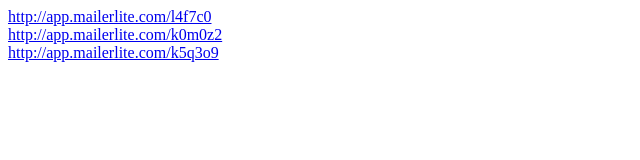
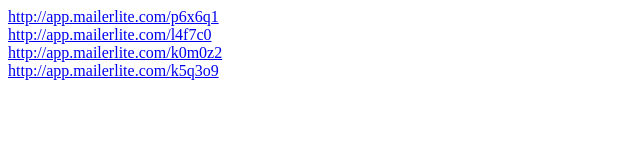
Before and after one commit to maksim-shabanski/maksim-shabanski.agithub.io, a plain HTML site: page index.html in a window 1280 px wide. Shown: the whole page, without its empty margins (0-640 px from the left). Drawn offline with Linux system fonts and the light colour scheme.

Commit message:
Added the work in the portfolio

```diff
--- a/index.html
+++ b/index.html
@@ -35,6 +35,8 @@
 	<!-- /Yandex.Metrika counter -->
 </head>
 <body>
+	<a href="http://app.mailerlite.com/p6x6q1" target="_blank">http://app.mailerlite.com/p6x6q1</a>
+	<br>
 	<a href="http://app.mailerlite.com/l4f7c0" target="_blank">http://app.mailerlite.com/l4f7c0</a>
 	<br>
 	<a href="http://app.mailerlite.com/k0m0z2" target="_blank">http://app.mailerlite.com/k0m0z2</a>
```
